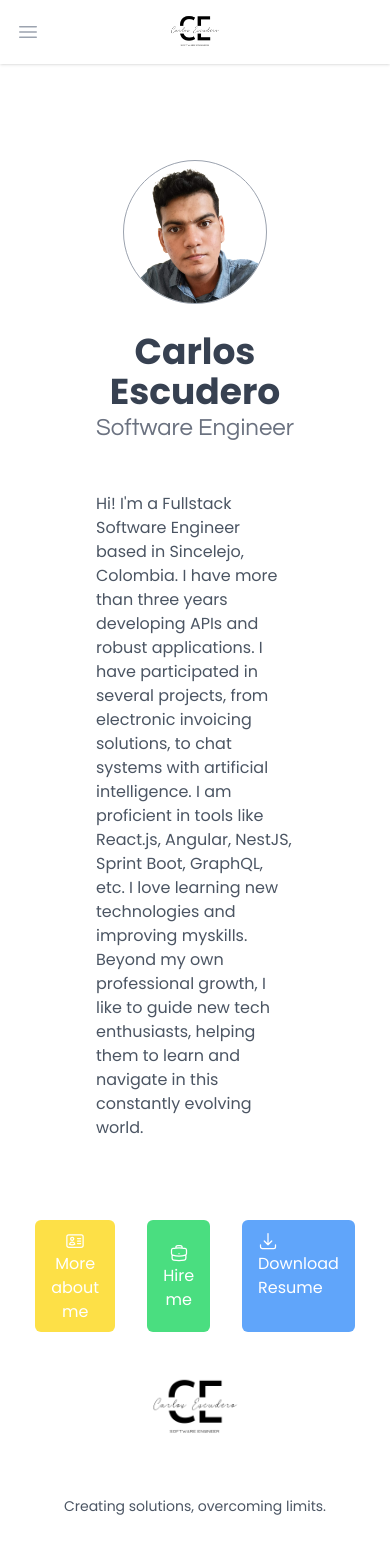
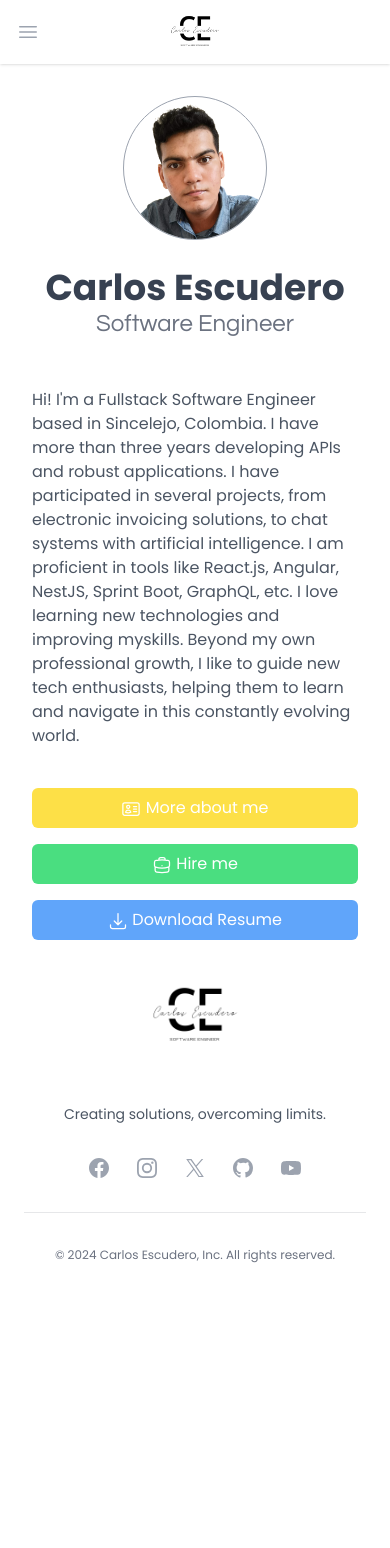
Before and after one commit to carlosescor2199/portfolio, a Next.js app: page / in a window 390 px wide. Shown: the top 1548 px of the page. After the commit the page ends 1297 px from the top, so only its background shows below. Built offline with nearby package versions, Linux system fonts and the light colour scheme.

Commit message:
responsive home page

```diff
--- a/src/app/page.tsx
+++ b/src/app/page.tsx
@@ -25,7 +25,7 @@ export default function Home() {
             transition: { delay: 0.3, duration: 0.6, ease: "backInOut" },
           },
         }}
-        className={cn("flex flex-1 flex-col p-24 pb-5")}
+        className={cn("flex flex-1 flex-col p-8 pb-5 xl:p-24")}
       >
         <div className={cn("relative mb-12 flex flex-col items-center justify-center text-center")}>
           <motion.img
@@ -100,7 +100,7 @@ export default function Home() {
             constantly evolving world.
           </motion.p>
 
-          <motion.div className="mt-10 flex justify-center gap-8">
+          <motion.div className="mt-10 flex flex-col items-center gap-4 md:flex-row md:justify-center md:gap-8">
             <motion.button
               initial="hidden"
               animate="visible"
@@ -117,7 +117,7 @@ export default function Home() {
               }}
               whileHover={{ scale: 1.1 }}
               className={cn(
-                "mt-10 rounded-md bg-yellow-300 px-4 py-2 text-white hover:bg-yellow-400 focus:outline-none focus:ring-2 focus:ring-blue-500 focus:ring-opacity-50",
+                "w-full rounded-md bg-yellow-300 px-4 py-2 text-white hover:bg-yellow-400 focus:outline-none focus:ring-2 focus:ring-blue-500 focus:ring-opacity-50 md:w-auto",
               )}
             >
               <Link href="/about">
@@ -142,7 +142,7 @@ export default function Home() {
               }}
               whileHover={{ scale: 1.1 }}
               className={cn(
-                "mt-10 rounded-md bg-green-400 px-4 py-2 text-white",
+                "w-full rounded-md bg-green-400 px-4 py-2 text-white md:w-auto",
                 "hover:bg-green-500 focus:outline-none focus:ring-2 focus:ring-blue-500 focus:ring-opacity-50",
               )}
             >
@@ -169,7 +169,7 @@ export default function Home() {
               }}
               whileHover={{ scale: 1.1 }}
               className={cn(
-                "mt-10 rounded-md bg-blue-400 px-4 py-2 text-white hover:bg-blue-500 focus:outline-none focus:ring-2 focus:ring-blue-500 focus:ring-opacity-50",
+                "w-full rounded-md bg-blue-400 px-4 py-2 text-center text-white hover:bg-blue-500 focus:outline-none focus:ring-2 focus:ring-blue-500 focus:ring-opacity-50 md:w-auto",
               )}
             >
               <ArrowDownTrayIcon className="inline h-5 w-5" /> Download Resume
```
